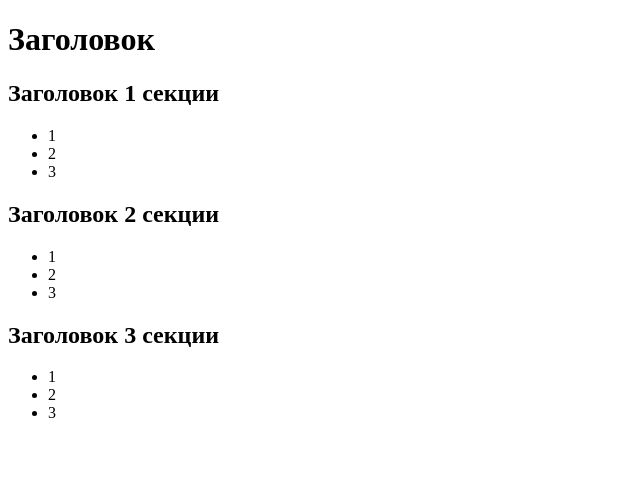
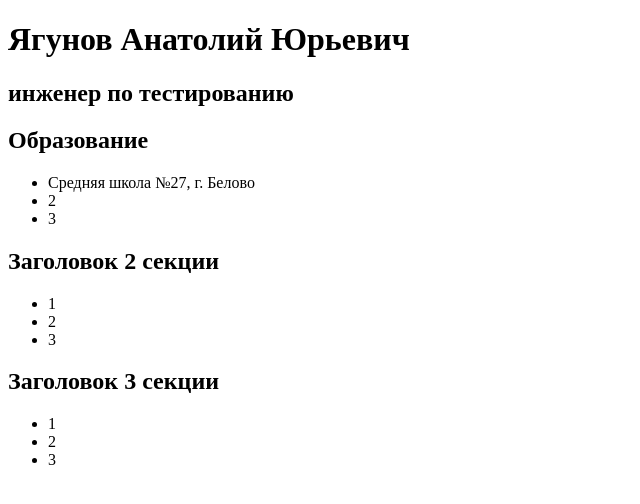
Before and after one commit to Yagunov-A/webpage, a plain HTML site: page index.html in a window 1280 px wide. Shown: the whole page, without its empty margins (0-640 px from the left). Drawn offline with Linux system fonts and the light colour scheme.

Commit message:
Добавление информации на страницу

```diff
--- a/index.html
+++ b/index.html
@@ -7,11 +7,12 @@
 </head>
 <body>
     <main>
-        <h1>Заголовок</h1>
+        <h1>Ягунов Анатолий Юрьевич</h1>
+        <h2>инженер по тестированию</h2>
         <section>
-            <h2>Заголовок 1 секции</h2>
+            <h2>Образование</h2>
             <ul>
-                <li>1</li>
+                <li>Средняя школа №27, г. Белово</li>
                 <li>2</li>
                 <li>3</li>
             </ul>
```
